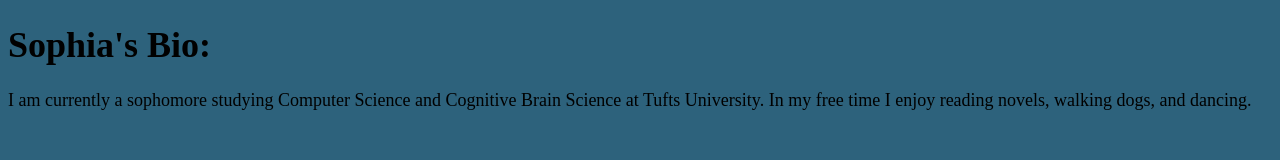
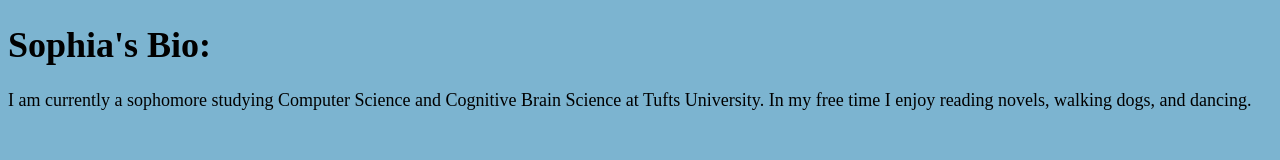
Before and after one commit to sophwang27/SOPHWANG27.github.io, a plain HTML site: page bio.html in a window 1280 px wide. Drawn offline with Linux system fonts and the light colour scheme.

Commit message:
changed bio page color

```diff
--- a/bio-style.css
+++ b/bio-style.css
@@ -1,5 +1,5 @@
 body {
-     background-color: #2d627c;
+     background-color: #7cb4d0;
      font-size: 18px;
      font-family: Perpetua;
 }
```
